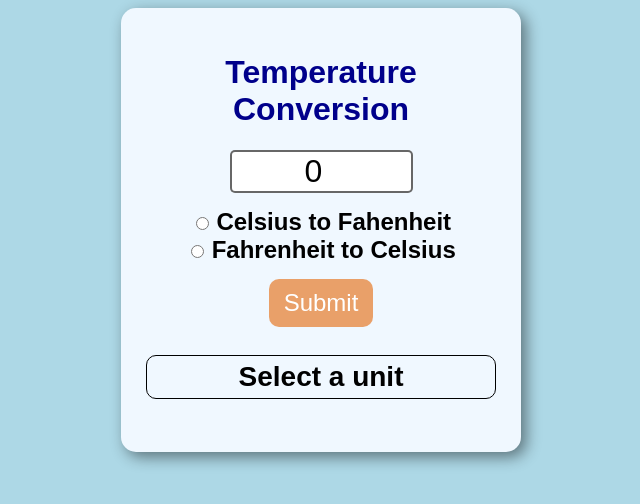
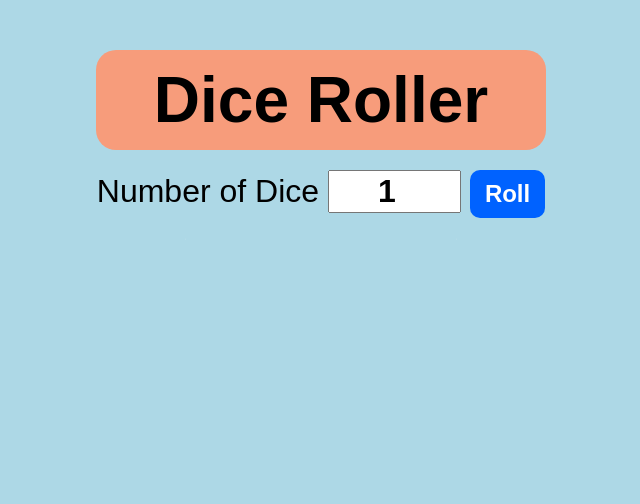
Before and after one commit to ethanchiou/WebDev, a plain HTML site: page index.html in a window 1280 px wide. Shown: the whole page, without its empty margins (319-959 px from the left). Drawn offline with Linux system fonts and the light colour scheme.

Commit message:
Add files via upload

```diff
--- a/index.html
+++ b/index.html
@@ -1,25 +1,23 @@
 <!DOCTYPE html>
-<html lang="en">
-<head>
-    <title>My First Website</title>
-    <link rel="stylesheet" href="style.css">
-</head>
-<body>
-    <form>
-        <h1>Temperature Conversion</h1>
-        <input type="number" id="textBox" value="0"><br>
+<html>
+    <head>
+        <title>Dice Roller</title>
+        <link rel="stylesheet" href="style.css">
+    </head>
+    <body>
+        <div id="container">
+            <h1>Dice Roller</h1>
+            <label>Number of Dice</label>
+            <input type="number" id="numDice" value="1" min="1">
+            <button onclick="rollDice()">Roll</button>
 
-        <input type="radio" id="toFahrenheit" name="unit">
-        <label for="toFarhenheit">Celsius to Fahenheit</label><br>
-        <input type="radio" id="toCelsius" name="unit">
-        <label for="toCelsius">Fahrenheit to Celsius</label><br>
+            <div id="diceResult"></div>
+            <div id="totalValue">
+                <p id="totalValueDisplay"></p>
+            </div>
+            <div id="diceImages"></div>
+        </div>
 
-        <button type="button" onclick="convert()">Submit</button>
-
-        <p id="result">Select a unit</p>
-
-
-    </form>
-    <script src="index.js" defer></script>
-</body>
+        <script src="index.js"></script>
+    </body>
 </html>
--- a/index.js
+++ b/index.js
@@ -1,24 +1,35 @@
-const textBox = document.getElementById("textBox");
-const toFahrenheit = document.getElementById("toFahrenheit");
-const toCelsius = document.getElementById("toCelsius");
-const result = document.getElementById("result");
 
-let temp;
+function rollDice(){
+    const numDice = document.getElementById("numDice").value;
+    const diceResult = document.getElementById("diceResult");
+    const diceImages = document.getElementById("diceImages");
+    const totalValueDisplay = document.getElementById("totalValueDisplay");
+    const values = [];
+    const images = [];
+    let totalValue = 0;
 
-function convert(){
-    if(toFahrenheit.checked){
-        temp = Number(textBox.value);
-        temp = temp * 9 / 5 + 32;
+    for(let i = 0; i < numDice;i++){
+        //For each dice, get random value from 1-6
+        const value = Math.floor(Math.random() * 6) + 1;
+        //Adding value of dice to values array
+        values.push(value);
+        images.push(`<img src="dice_images/${value}.png">`);
+        totalValue += value;
+    }
+    //Numeric representation of values rolled
+    diceResult.textContent = `Dice Values: ${values.join(",  ")}`;
 
-        result.textContent = temp.toFixed(1) + " degrees Fahrenheit";
-
-    }else if(toCelsius.checked){
-        temp = Number(textBox.value);
-        temp = (temp - 32)* (5 / 9);
-
-        result.textContent = temp.toFixed(1) + "degrees Celsius";
-
+    if(numDice>1){
+        //Total value of dice, remember to display numerical value in the paragraph section
+    totalValueDisplay.textContent = `Total Value: ${totalValue}`;
+        //using in line css to have a visible Total dice value display box only when there is over 1 dice
+    document.getElementById("totalValueDisplay").style.cssText = "background-color = rgb(240, 163, 135); height:80px; border:1px solid rgb(240, 163, 135);";
     }else{
-        result.textContent = "Select a unit";
+        //Dont display total sum if theres only 1 dice, and delete text from previous iterations of multiple dice
+        totalValueDisplay.textContent = ``;
+        //In line css to reset to 1 dice display values
+        document.getElementById("totalValueDisplay").style.cssText="background-color:lightblue; border-color:lightblue; height=0;"
     }
+    //Visual representaiton of dice values
+    diceImages.innerHTML = images.join('');
 }
--- a/style.css
+++ b/style.css
@@ -1,51 +1,60 @@
 body{
-    font-family: Arial, sans-serif;
     background-color: lightblue;
 }
-
 h1{
-    color:darkblue
+    background-color:rgb(247, 156, 123);
+    width:450px;
+    height:100px;
+    display:flex;
+    align-items:center;
+    justify-content: center;
+    border-radius: 20px;
+    margin: 20px auto;
+    margin-top:50px;
 }
-form{
-    background-color: aliceblue;
-    text-align: center;
-    max-width: 350px;
-    margin:auto;
-    padding: 25px;
-    border-radius:15px;
-    box-shadow: 5px 5px 15px rgba(0, 0, 0, 0.465);
-}
-#textBox{
-    width:50%;
+#container{
+    font-family:Arial, sans-serif;
     text-align:center;
-    font-size: 2em;
-    border:2px solid rgba(0, 0, 0, 0.595);
-    border-radius:5px;
-    margin-bottom:15px;
-}
-label{
-    font-size:1.5em;
-    font-weight:bold;
+    font-size: 2rem;
+    align-items:center;
 }
 
 button{
-    margin-top:15px;
-    background-color: rgba(233, 149, 85, 0.882);
-    font-size:1.5em;
+    font-size: 1.5rem;
+    padding: 10px 15px;
+    border-radius:10px;
+    border:none;
+    background-color:rgb(0, 98, 255);
     color:white;
-    border:none;
-    padding:10px 15px;
-    border-radius:10px;
+    font-weight:bold;
     cursor:pointer;
 }
 button:hover{
-    background-color:rgb(237, 138, 62);
+    background-color:rgb(65, 131, 238);
+}
+button:active{
+    background-color:rgb(173, 202, 249);
+}
+#totalValueDisplay{
+    background-color: white;
+    width: 270px;
+    height: 0px;
+    align-items:center;
+    display:flex;
+    justify-content: center;
+    margin: 20px auto;
+    border-radius: 15px;
+    border: 1px solid lightblue
 }
 
-#result{
-    font-size:1.75em;
+input{
+    font-size: 2rem;
+    width:125px;
+    text-align:center;
     font-weight:bold;
-    border: 1px solid black;
-    padding: 5px;
-    border-radius: 10px;
 }
+img{
+    width:150px;
+    border-radius:15px;
+    margin:10px;
+}
```
